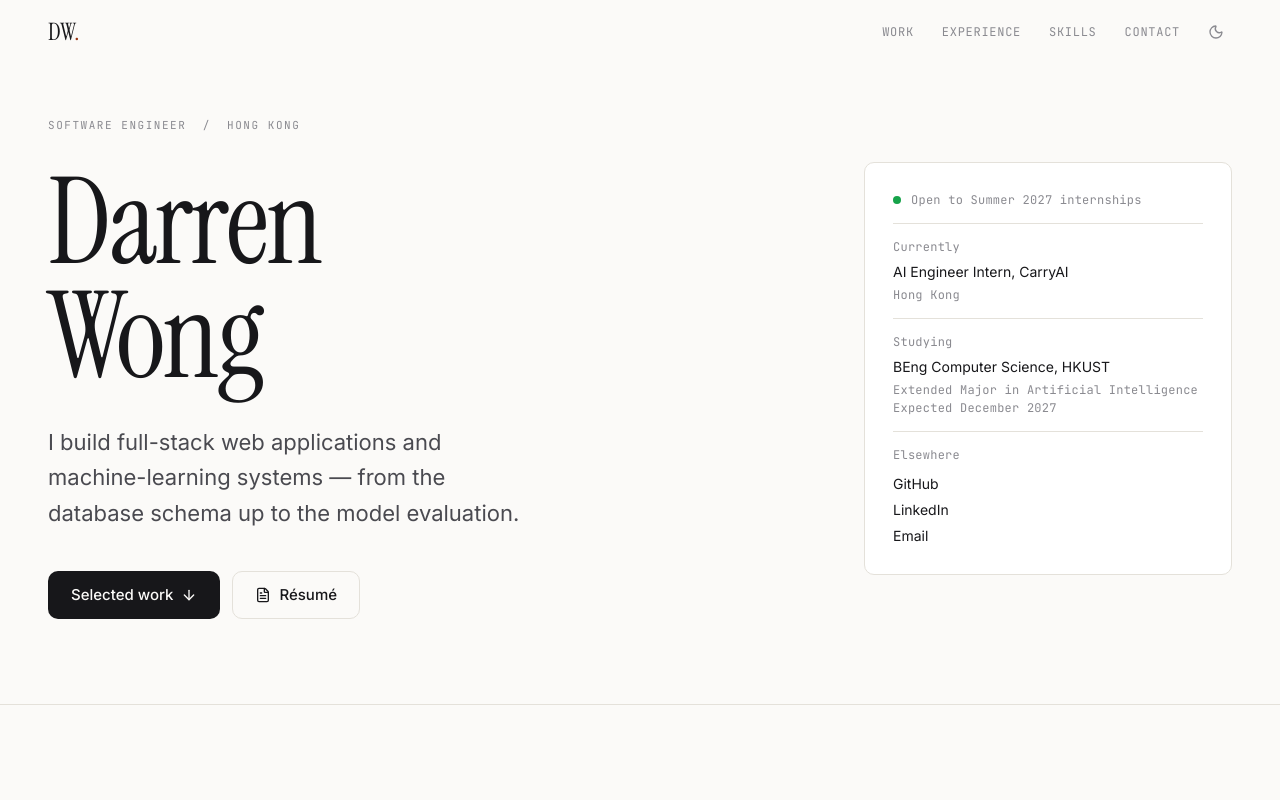
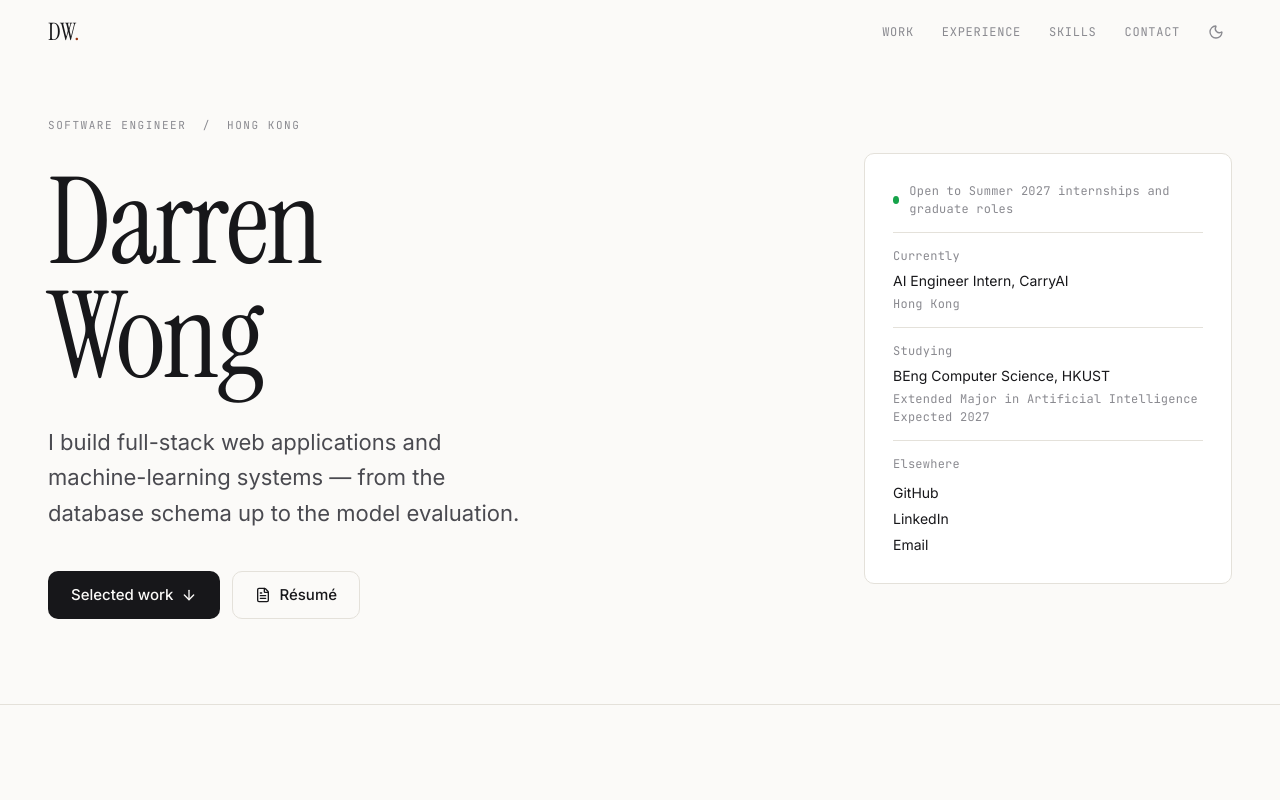
Before and after one commit to dsjwong/dsjwong.github.io, a plain HTML site: page index.html in a window 1280 px wide. Shown: the top 800 px of the page. Drawn offline with nearby package versions, Linux system fonts and the light colour scheme.

Commit message:
State graduation as a year, not a month
Both paths (defer for a Summer 2027 internship, or full load and graduate
mid-year) land in 2027, so a year-only date on the site stays true whichever
CV version an employer is holding. The precise date belongs on the CV.

Status badge now covers graduate roles too, not just internships.

Co-Authored-By: Claude Opus 5 <noreply@anthropic.com>

```diff
--- a/index.html
+++ b/index.html
@@ -143,18 +143,23 @@ document.documentElement.classList.add('dark');})();
     <aside data-reveal class="lg:col-span-4 side-panel">
       <div class="side-row flex items-center gap-2.5">
         <span class="status-dot"></span>
-          <span class="meta">Open to Summer 2027 internships</span>
+          <span class="meta">Open to Summer 2027 internships and graduate roles</span>
       </div>
       <div class="side-row">
         <p class="meta mb-1.5">Currently</p>
         <p class="text-sm" style="color:var(--ink)">AI Engineer Intern, CarryAI</p>
         <p class="meta mt-1">Hong Kong</p>
       </div>
+      <!-- The graduation year is deliberately stated WITHOUT a month. Both
+           possible paths (defer a course for a Summer 2027 internship, or a
+           full load and graduate mid-year) land in 2027, so this stays true
+           either way and cannot contradict whichever CV version was sent.
+           The precise date belongs on the CV, not here. -->
       <div class="side-row">
         <p class="meta mb-1.5">Studying</p>
         <p class="text-sm" style="color:var(--ink)">BEng Computer Science, HKUST</p>
         <p class="meta mt-1">Extended Major in Artificial Intelligence</p>
-        <p class="meta">Expected December 2027</p>
+        <p class="meta">Expected 2027</p>
       </div>
       <div class="side-row">
         <p class="meta mb-2.5">Elsewhere</p>
@@ -667,7 +672,7 @@ document.documentElement.classList.add('dark');})();
     <div class="lg:col-span-10">
 
       <div data-reveal class="row row-tight grid lg:grid-cols-12 gap-x-8 gap-y-2">
-        <p class="lg:col-span-2 meta">Sep 2023 &ndash; Dec 2027</p>
+        <p class="lg:col-span-2 meta">2023 &ndash; 2027</p>
         <div class="lg:col-span-10">
           <h3 class="h3">Hong Kong University of Science and Technology</h3>
           <p class="body mt-1">
```
